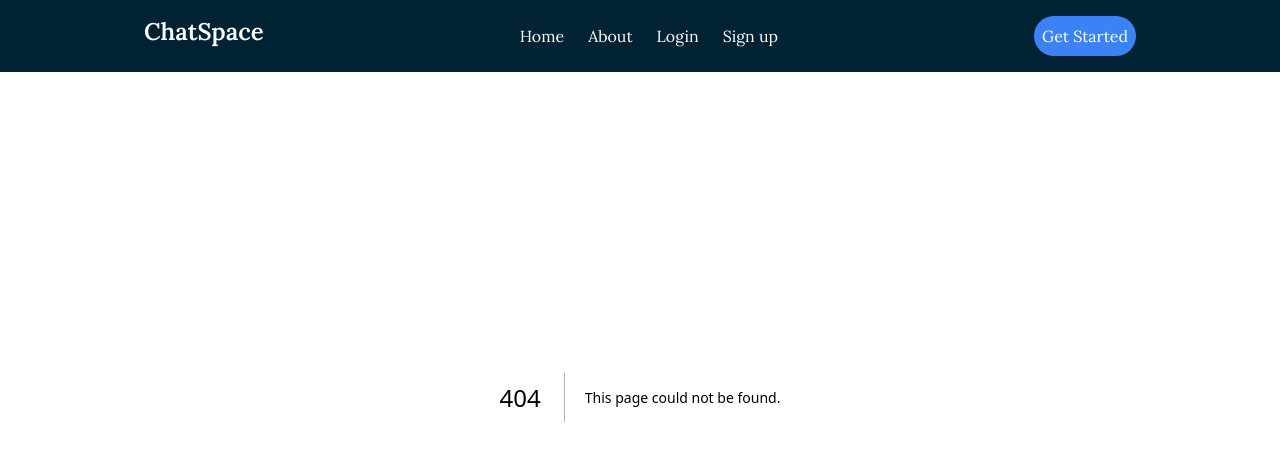
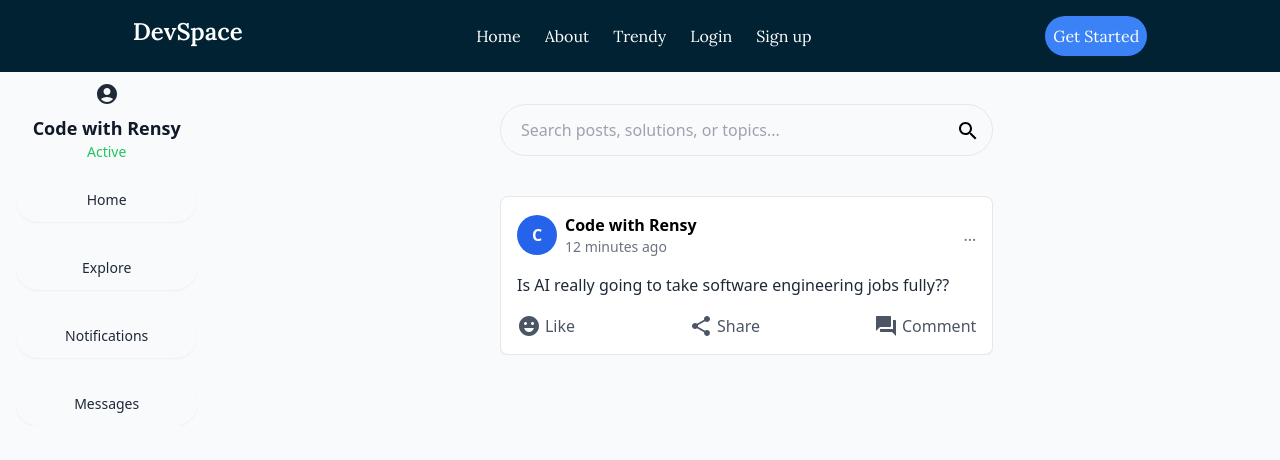
Before and after one commit to Rensytimsy/next-chat, a Next.js app: page /trending in a window 1280 px wide. Before the commit this address had no page. Shown: the top 460 px of the page. Built offline with nearby package versions, Linux system fonts and the light colour scheme.

Commit message:
added ui for community section

```diff
--- a/app/components/navigation.tsx
+++ b/app/components/navigation.tsx
@@ -6,14 +6,15 @@ const lora = Lora({subsets: ["latin"]})
 
 export default function NavigationBar() {
   return (
-    <div className={`hidden w-screen lg:flex md:hidden fixed top-0 flex flex-row justify-around ${lora.className} bg-headerBlue p-4`}>
+    <div className={`hidden w-screen lg:flex md:hidden fixed top-0 flex flex-row justify-around ${lora.className} bg-headerBlue p-4 z-50`}>
       <div className="text-2xl text-white font-semibold">
         <p>
-            <Link href="/">ChatSpace</Link></p>
+            <Link href="/">DevSpace</Link></p>
       </div>
       <ul className="flex flex-row gap-x-6 mt-2 text-white">
         <li className="hover:text-accentYellow"><Link href="/">Home</Link></li>
         <li className="hover:text-accentYellow"><Link href="/about">About</Link></li>
+        <li className="hover:text-accentYellow"><Link href="/trending">Trendy</Link></li>
         <li className="hover:text-accentYellow"><Link href="/login">Login</Link></li>
         <li className="hover:text-accentYellow"><Link href="/signup">Sign up</Link></li>
       </ul>
--- a/app/components/sideNavigation.tsx
+++ b/app/components/sideNavigation.tsx
@@ -16,7 +16,7 @@ export default function SideNavigation() {
     <div className="bg-headerBlue w-screen z-50">
       <div className="p-4 lg:hidden md:block fixed top-0 flex flex-row justify-between w-screen bg-headerBlue z-50">
         <div className={`${lora.className}`}>
-            <p className="text-2xl font-semibold text-white">Chat space</p>
+            <p className="text-2xl font-semibold text-white">DevSpace</p>
         </div>
         <div
           className="flex  flex-col space-y-1 cursor-pointer absolute top-8 right-4 transform -translate-y-1/2"
@@ -56,6 +56,9 @@ export default function SideNavigation() {
                   <Link href="/about">About</Link>
                 </li>
                 <li>
+                  <Link href="/trending">Trendy</Link>
+                </li>
+                <li>
                   <Link href="/login">Login</Link>
                 </li>
                 <li>
--- /dev/null
+++ b/app/trending/page.tsx
@@ -0,0 +1,109 @@
+import SearchIcon from "@mui/icons-material/Search";
+import ThumbUpAltIcon from "@mui/icons-material/ThumbUpAlt";
+import EmojiEmotionsIcon from "@mui/icons-material/EmojiEmotions";
+import ShareIcon from "@mui/icons-material/Share";
+import ForumIcon from "@mui/icons-material/Forum";
+import AccountCircleIcon from "@mui/icons-material/AccountCircle";
+
+export default function TrendyPage() {
+  return (
+    <div className="mt-16 flex flex-col lg:flex-row">
+  {/* Sidebar */}
+  <div className="p-4 w-full lg:w-1/6 bg-headerBlue lg:bg-gray-50 text-white fixed bottom-0 lg:sticky lg:top-0 lg:h-screen flex flex-col items-center">
+    {/* Profile Section */}
+    <div className="mb-4 hidden lg:flex flex-col items-center space-y-2">
+      <div>
+        <AccountCircleIcon className="text-5xl text-white lg:text-gray-800" />
+      </div>
+      <div className="text-center">
+        <p className="text-lg font-bold text-white lg:text-gray-900">Code with Rensy</p>
+        <p className="text-sm text-gray-300 lg:text-green-500">Active</p>
+      </div>
+    </div>
+
+    {/* Navigation Menu */}
+    <ul className="flex justify-around lg:flex-col lg:space-y-6 text-sm font-medium text-center w-full">
+      <li className="hover:text-blue-600 cursor-pointer bg-white lg:bg-gray-50 text-gray-800 p-3 rounded-full transition-all duration-300 shadow-sm hover:shadow-md">
+        Home
+      </li>
+      <li className="hover:text-blue-600 cursor-pointer bg-white lg:bg-gray-50 text-gray-800 p-3 rounded-full transition-all duration-300 shadow-sm hover:shadow-md">
+        Explore
+      </li>
+      <li className="hover:text-blue-600 cursor-pointer bg-white lg:bg-gray-50 text-gray-800 p-3 rounded-full transition-all duration-300 shadow-sm hover:shadow-md">
+        Notifications
+      </li>
+      <li className="hover:text-blue-600 cursor-pointer bg-white lg:bg-gray-50 text-gray-800 p-3 rounded-full transition-all duration-300 shadow-sm hover:shadow-md">
+        Messages
+      </li>
+    </ul>
+  </div>
+
+  {/* Main Content */}
+  <div className="w-full lg:w-5/6 bg-gray-50 p-10 h-screen flex flex-col items-center">
+    {/* Search Bar */}
+    <div className="flex items-center justify-between space-x-2 border p-1 rounded-full w-full md:w-1/2 bg-gray-50">
+      <input
+        type="text"
+        placeholder="Search posts, solutions, or topics..."
+        className="flex-1 px-4 py-2 outline-none bg-gray-50"
+      />
+      <button className="px-2 py-2 bg-transparent text-black rounded-full hover:bg-gray-100">
+        <SearchIcon className="text-md" />
+      </button>
+    </div>
+
+    {/* Posts */}
+    <div className="space-y-6 mt-10 lg:w-1/2">
+      {/* Post */}
+      <div className="p-4 border rounded-lg shadow-sm bg-white">
+        {/* Post Header */}
+        <div className="flex items-center justify-between mb-4">
+          <div className="flex items-center space-x-2">
+            <div className="w-10 h-10 bg-blue-600 rounded-full flex items-center justify-center text-white font-bold">
+              C
+            </div>
+            <div>
+              <p className="font-bold text-base">Code with Rensy</p>
+              <p className="text-sm text-gray-500">12 minutes ago</p>
+            </div>
+          </div>
+          <div className="text-gray-500 cursor-pointer">...</div>
+        </div>
+
+        {/* Post Content */}
+        <div className="mb-4">
+          <p className="text-gray-800 text-base">
+            Is AI really going to take software engineering jobs fully??
+          </p>
+        </div>
+
+        {/* Post Actions */}
+        <div className="flex items-center justify-between text-gray-600">
+          <button className="flex items-center space-x-1 hover:text-blue-600">
+            <span>
+              <EmojiEmotionsIcon />
+            </span>
+            <span>Like</span>
+          </button>
+          <button className="flex items-center space-x-1 hover:text-blue-600">
+            <span>
+              <ShareIcon />
+            </span>
+            <span>Share</span>
+          </button>
+          <button className="flex items-center space-x-1 hover:text-blue-600">
+            <span>
+              <ForumIcon />
+            </span>
+            <span>Comment</span>
+          </button>
+        </div>
+      </div>
+
+      {/* Add more posts here */}
+    </div>
+  </div>
+</div>
+
+  );
+}
--- a/package.json
+++ b/package.json
@@ -9,6 +9,11 @@
     "lint": "next lint"
   },
   "dependencies": {
+    "@emotion/react": "^11.14.0",
+    "@emotion/styled": "^11.14.0",
+    "@mui/icons-material": "^6.4.0",
+    "@mui/material": "^6.4.0",
+    "axios": "^1.7.9",
     "crypto": "^1.0.1",
     "express": "^4.21.2",
     "jsonwebtoken": "^9.0.2",
```
Also changed, not shown: 1 other file (tests, documents, lock files or other folders).
